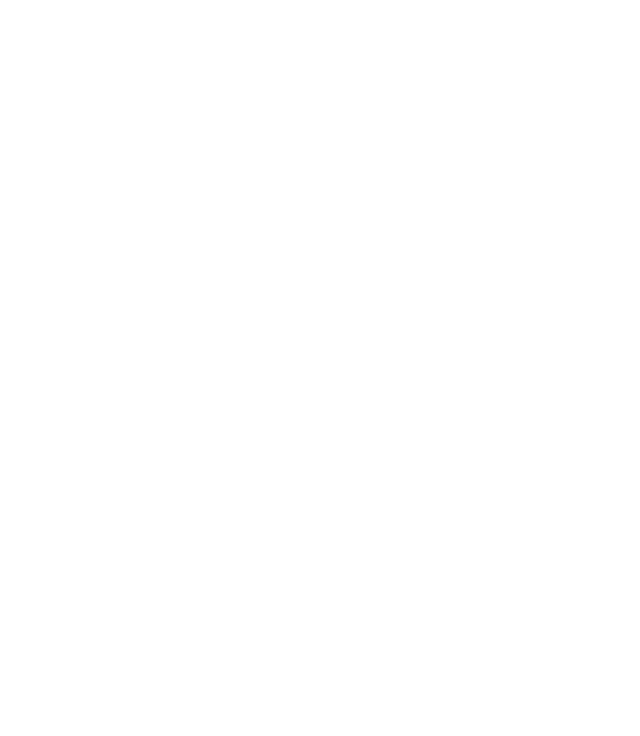
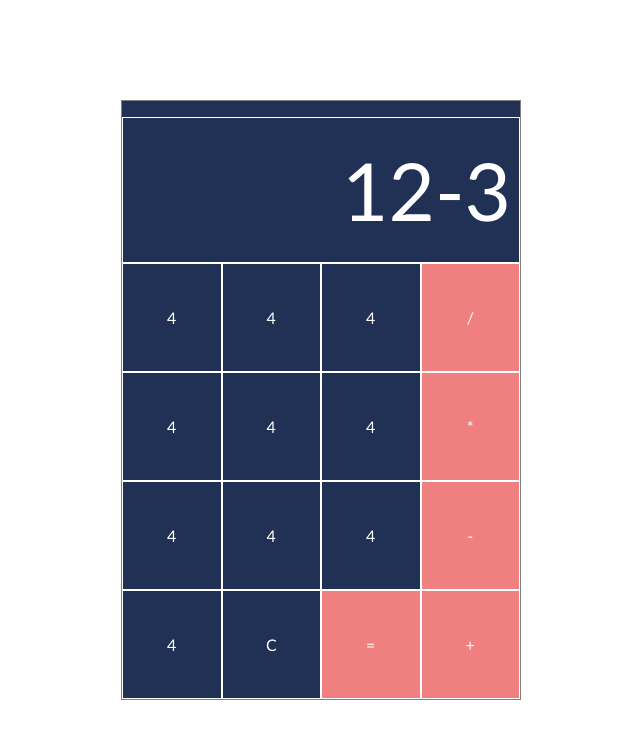
Before and after one commit to prescriptionsocks/calculator, a plain HTML site: page index.html in a window 1280 px wide. Shown: the whole page, without its empty margins (319-959 px from the left). Drawn offline with Linux system fonts and the light colour scheme.

Commit message:
created the calculator ui

```diff
--- a/index.html
+++ b/index.html
@@ -4,9 +4,43 @@
     <meta charset="UTF-8">
     <meta name="viewport" content="width=device-width, initial-scale=1.0">
     <script src="script.js"></script>
+    <link rel="stylesheet" href="style.css">
     <title>Calculator</title>
 </head>
 <body>
+    <div class="container">
+        <div class="calc-wrapper">
+            <div class="calc">
+                <div class="screen">
+                    <p class="screen-text">12-3</p>
+                </div>
+                <div class="buttons-wrapper">
+                    <div class="buttons-numbers">
+                        <div class="button number"><p class="buttton-text">4</p></div>
+                        <div class="button number"><p class="buttton-text">4</p></div>
+                        <div class="button number"><p class="buttton-text">4</p></div>
+                        <div class="button number"><p class="buttton-text">4</p></div>
+                        <div class="button number"><p class="buttton-text">4</p></div>
+                        <div class="button number"><p class="buttton-text">4</p></div>
+                        <div class="button number"><p class="buttton-text">4</p></div>
+                        <div class="button number"><p class="buttton-text">4</p></div>
+                        <div class="button number"><p class="buttton-text">4</p></div>
+                        <div class="button number"><p class="buttton-text">4</p></div>
+                        <div class="button number"><p class="buttton-text">C</p></div>
+                        <div class="button operator"><p class="buttton-text">=</p></div>
+                    </div>
+                    <div class="buttons-operators">
+                        <div class="button operator"><p class="buttton-text">/</p></div>
+                        <div class="button operator"><p class="buttton-text">*</p></div>
+                        <div class="button operator"><p class="buttton-text">-</p></div>
+                        <div class="button operator"><p class="buttton-text">+</p></div>
+                    </div>
+
+
+                </div>
+            </div>
+        </div>
+    </div>
 
 </body>
 </html>
--- a/style.css
+++ b/style.css
@@ -0,0 +1,90 @@
+*{
+    padding: 0;
+    margin: 0;
+    box-sizing: border-box;
+}
+
+.container{
+    width: 100vw;
+    height: 100vh;
+    display: flex;
+    align-items: center;
+    justify-content: center;
+}
+
+.calc-wrapper{
+    display: flex;
+    align-items: center;
+    justify-content: center;
+}
+
+.calc{
+    height: 600px;
+    width: 400px;
+    border: 1px solid grey;
+    background-color: #213155;
+    padding-top: 1rem;
+    color: white;
+    font-family: 'Gill Sans', 'Gill Sans MT', Calibri, 'Trebuchet MS', sans-serif;
+
+}
+
+.screen{
+    border: 1px solid white;
+    height: 25%;
+    width: 100%;
+    display: flex;
+    align-items: center;
+}
+
+.screen-text{
+    padding: 0 0.5rem;
+    width: 100%;
+    font-size: 5rem;
+    text-align: right;
+
+}
+
+.buttons-wrapper{
+    display: flex;
+    height: 75%;
+}
+
+.buttons-numbers{
+    display: grid;
+    grid-template-columns: repeat(3, 1fr);
+    grid-template-rows: repeat(4, 1fr);
+    width: 75%;
+    height: 100%;
+
+}
+
+.buttons-operators{
+    width: 25%;
+    display: flex;
+    flex-direction: column;
+}
+
+
+.button{
+    display: flex;
+    flex-grow: 1;
+    align-items: center;
+    justify-content: center;
+    border: 1px solid white;
+    width: auto;
+    height: auto;
+    min-height: 0;
+}
+
+.number:hover{
+    background-color: #293f72;
+}
+
+.operator{
+    background-color: lightcoral;
+}
+
+.operator:hover{
+    background-color: coral;
+}
```
